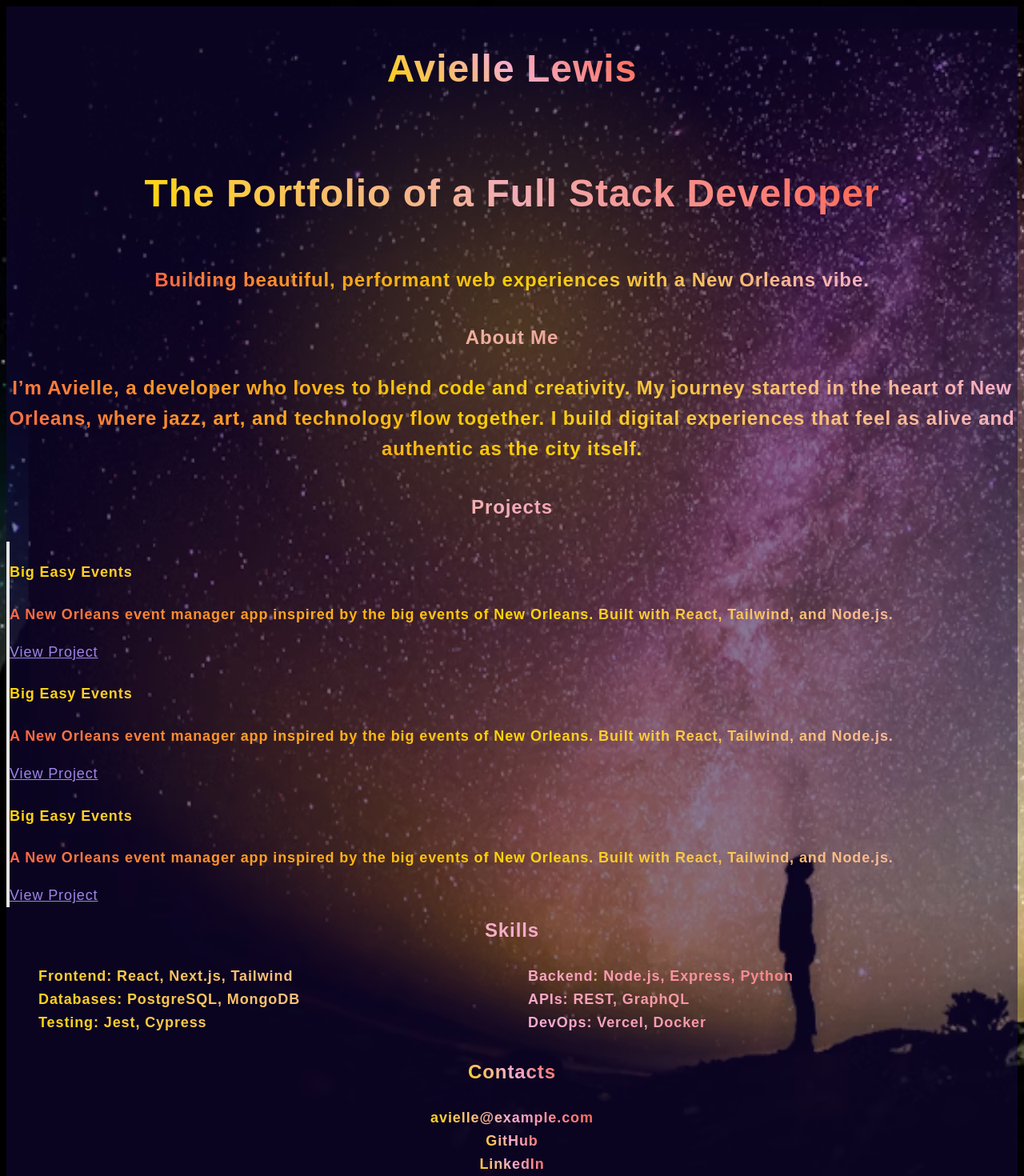
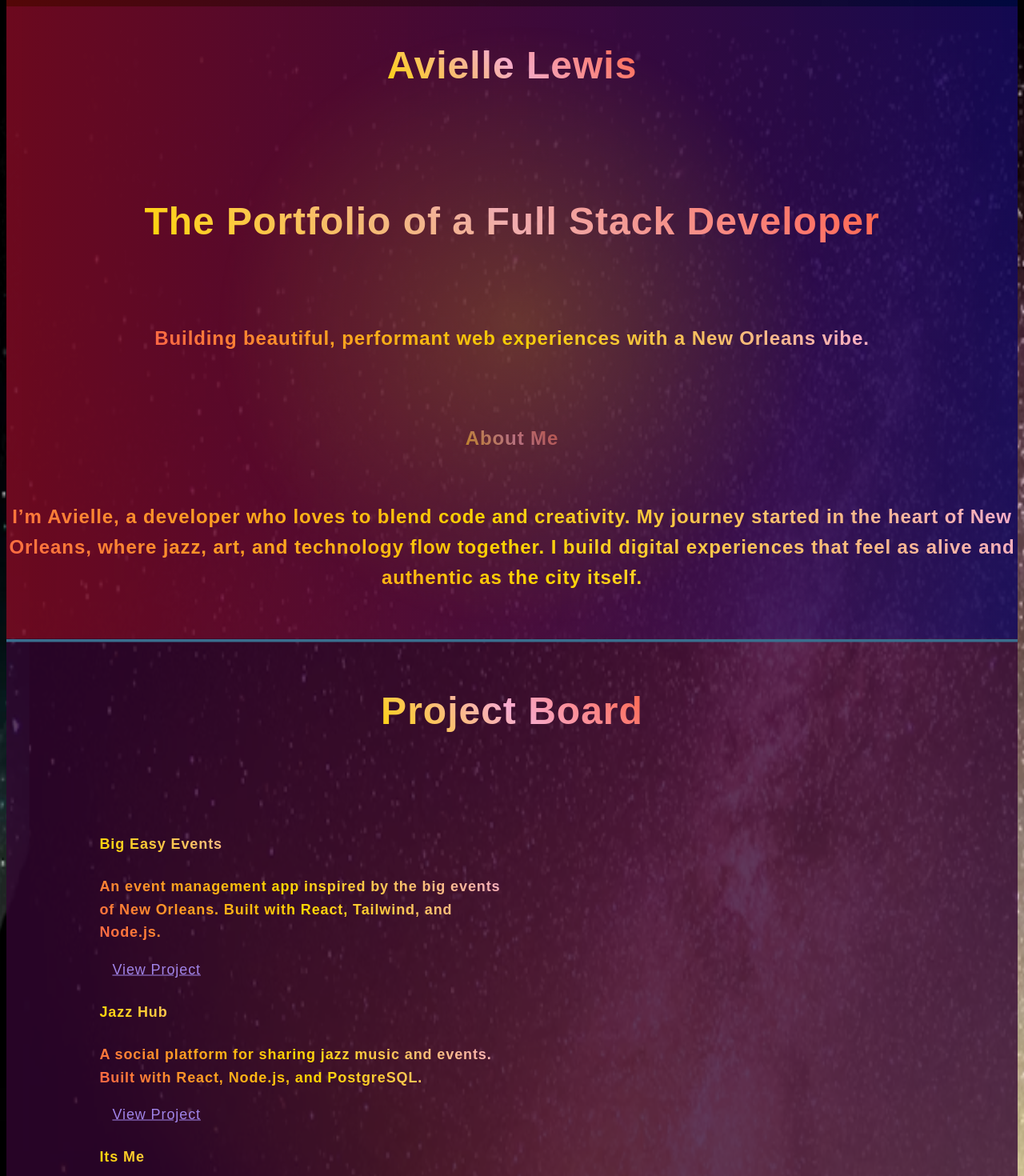
Before and after one commit to aviselanj/perfect-portfolio, a Next.js app: page / in a window 1280 px wide. Shown: the top 1470 px of the page at 80% size. Built offline with nearby package versions, Linux system fonts and the light colour scheme.

Commit message:
edited size and look of sections

```diff
--- a/src/app/globals.css
+++ b/src/app/globals.css
@@ -40,7 +40,7 @@
     --background: #1F2023;
     /* Darker Gray */
     --foreground: #E5E5E5;
-    --accent: #3A6E8E;
+    --accent: #3a6e8e4b;
     --highlight: #FF5A36;
     --secondary: #B47C5D;
     --tertiary: #A7A8A8;
@@ -48,8 +48,7 @@
 }
 
 body {
-  background: var(--background);
-  color: var(--foreground);
+  color: var(--accent);
   font-family: var(--font-primary), Arial, Helvetica, sans-serif;
   min-height: 100vh;
   position: relative;
@@ -66,7 +65,7 @@ body::before {
   left: 0;
   right: 0;
   bottom: 0;
-  background: rgba(20, 8, 66, 0.5);
+  background: rgba(51, 6, 49, 0.777);
   /* Dark transparent overlay */
   z-index: -1;
   /* Ensure it stays behind the text */
@@ -96,6 +95,7 @@ body::before {
   font-weight: bold;
 }
 
+
 .hero-text {
   font-size: 3rem;
   font-family: 'Space Grotesk', sans-serif;
@@ -103,7 +103,30 @@ body::before {
   text-align: center;
   letter-spacing: 1px;
 }
+#hero {
+  position: relative;
+  min-height: 100vh;
+}
 
+#hero::before {
+  content: '';
+  position: absolute;
+  top: 0;
+  left: 0;
+  right: 0;
+  bottom: 0;
+  background: linear-gradient(to right,
+        rgba(219, 18, 18, 0.386),
+        /* Purple with transparency */
+        rgba(1, 15, 121, 0.518)
+        /* Gold with transparency */
+      );
+
+  z-index: 0;
+  /* Make sure the overlay is behind content */
+  border-radius: inherit;
+  /* Matches rounded corners of the hero */
+}
 .subheading {
   font-size: 1.5rem;
   font-family: 'Space Grotesk', sans-serif;
@@ -112,7 +135,8 @@ body::before {
 }
 a {
   color: #A084E8;
-  transition: all 0.3s ease;
+  transition: all 9s ease;
+  padding: 1rem;
 }
 
 a:hover {
@@ -133,7 +157,7 @@ a:hover {
 }
 
 .animate-float {
-  animation: float 6s ease-in-out infinite;
+  animation: float 15s ease-in-out infinite;
 }
 
 /* Neon Text */
@@ -147,21 +171,7 @@ a:hover {
   text-shadow: 0 0 10px rgba(255, 90, 54, 1), 0 0 20px rgba(255, 90, 54, 0.7), 0 0 30px rgba(255, 90, 54, 0.5);
 }
 
-/* Background Wave Animation */
-#background-wave {
-  position: absolute;
-  top: 0;
-  left: 0;
-  width: 100%;
-  height: 100%;
-  z-index: -1;
-  animation: bg-move 20s linear infinite;
-  background-image: url('/assets/neon_wave.png');
-  background-size: 150% 150%;
-  background-repeat: no-repeat;
-  background-position: 0% 50%;
-  animation: wave-animation 16s infinite ease-in-out;
-}
+
 
 @keyframes wave-animation {
   0% {
--- a/src/app/page.tsx
+++ b/src/app/page.tsx
@@ -3,55 +3,52 @@ export default function Home() {
   return (
     <main className="flex flex-col items-center w-full min-h-screen gap-24 py-12 px-4 sm:px-8 md:px-16 bg-gradient-to-r from-new-orleans-purple to-new-orleans-gold text-white">
       {/* Hero Section */}
-      <section id="hero" className="w-full max-w-4xl text-center flex flex-col items-center gap-4 pt-8">
+      <section id="hero" className="grid place-items-center min-h-screen w-full max-w-2xl rounded-xl shadow-lg items-center justify-center p-4 m-4 font-serif animate-float border-t-4 border-background">
         <h1 className="gradient-text hero-text text-4xl sm:text-6xl font-serif font-bold animate-float text-mardiGold drop-shadow-lg">Avielle Lewis</h1>
         <h2 className="gradient-text hero-text text-xl sm:text-2xl font-serif animate-float text-mardiPurple mb-2">The Portfolio of a Full Stack Developer</h2>
         <p className="p-gradient-text subheading text-lg max-w-xl mx-auto animate-float">Building beautiful, performant web experiences with a New Orleans vibe.</p>
-      </section>
-
-      {/* About Section */}
-      <section id="about" className="w-full max-w-3xl bg-mardiPurple/80 rounded-xl shadow-lg p-8 text-mardiGold text-lg font-serif animate-float">
-        <h3 className="gradient-text subheading text-2xl font-bold mb-2">About Me</h3>
-        <p className="p-gradient-text subheading">
+        <h3 id="about" className="gradient-text subheading text-2xl font-bold mb-2">About Me</h3>
+        <p className="p-gradient-text subheading text-lg max-w-xl mx-auto animate-float">
           I’m Avielle, a developer who loves to blend code and creativity. My journey started in the heart of New Orleans, where jazz, art, and technology flow together. I build digital experiences that feel as alive and authentic as the city itself.
         </p>
       </section>
 
-      {/* Projects Section */}
-      <section id="projects" className="w-full max-w-5xl">
-        <h3 className="gradient-text subheading text-2xl font-bold text-mardiGold mb-6 font-serif animate-float">Projects</h3>
-        <div className="grid gap-8 md:grid-cols-2">
-          {/* Example Project Card */}
-          <div className="bg-mardiBlue/90 rounded-lg shadow-md p-6 border-l-4 border-mardiGold hover:scale-[1.03] transition-transform duration-300">
-            <h4 className="gradient-text text-xl font-bold text-mardiGold font-serif mb-2">Big Easy Events</h4>
-            <p className="p-gradient-text text-mardiGold/90 mb-2">A New Orleans event manager app inspired by the big events of New Orleans. Built with React, Tailwind, and Node.js.</p>
 
 
-            <a href="#" className="text-mardiGold  hover:text-mardiPurple">View Project</a>
-          </div>
-          {/* Add more project cards here */}
-
-          <div className="bg-mardiBlue/90 rounded-lg shadow-md p-6 border-l-4 border-mardiGold hover:scale-[1.03] transition-transform duration-300">
-            <h4 className="gradient-text text-xl font-bold text-mardiGold font-serif mb-2">Big Easy Events</h4>
-            <p className="p-gradient-text text-mardiGold/90 mb-2">A New Orleans event manager app inspired by the big events of New Orleans. Built with React, Tailwind, and Node.js.</p>
+      {/* About Section */}
 
 
-            <a href="#" className="text-mardiGold  hover:text-mardiPurple">View Project</a>
+      {/* Projects Section */}
+      <section id="projects" className="grid place-items-center min-h-screen w-full max-w-2xl rounded-xl shadow-lg items-center justify-center p-4 m-4 font-serif animate-float border-t-4 border-background">
+        <h3 className="gradient-text hero-text text-2xl font-bold mb-6 font-serif animate-float">Project Board</h3>
+        <div className="grid sm:grid-cols-1 md:grid-cols-2 lg:grid-cols-3 gap-6">
+          {/* Project Card 1 */}
+          <div className="rounded-lg shadow-lg hover:scale-[1.05] transition-transform duration-300 w-1/2 sm:w-80 p-8">
+            <h4 className="gradient-text text-xl font-bold font-serif mb-2 p-8">Big Easy Events</h4>
+            <p className="p-gradient-text">An event management app inspired by the big events of New Orleans. Built with React, Tailwind, and Node.js.</p>
+            <a href="#" className="transition-colors duration-300">View Project</a>
           </div>
-          <div className="bg-mardiBlue/90 rounded-lg shadow-md p-6 border-l-4 border-mardiGold hover:scale-[1.03] transition-transform duration-300">
-            <h4 className="gradient-text text-xl font-bold text-mardiGold font-serif mb-2">Big Easy Events</h4>
-            <p className="p-gradient-text text-mardiGold/90 mb-2">A New Orleans event manager app inspired by the big events of New Orleans. Built with React, Tailwind, and Node.js.</p>
 
+          {/* Project Card 2 */}
+          <div className="rounded-lg shadow-lg p-6 hover:scale-[1.05] transition-transform duration-300 w-1/2 sm:w-80">
+            <h4 className="gradient-text text-xl font-bold font-serif mb-2">Jazz Hub</h4>
+            <p className="p-gradient-text mb-2">A social platform for sharing jazz music and events. Built with React, Node.js, and PostgreSQL.</p>
+            <a href="#" className="transition-colors duration-300">View Project</a>
+          </div>
 
-            <a href="#" className="text-mardiGold  hover:text-mardiPurple">View Project</a>
+          {/* Project Card 3 */}
+          <div className="rounded-lg shadow-lg p-6 hover:scale-[1.05] transition-transform duration-300 w-1/2 sm:w-80">
+            <h4 className="gradient-text text-xl font-bold font-serif mb-2">Its Me</h4>
+            <p className="p-gradient-text p-8 mb-2">A chat app built to learn and try to mimic your personality. Built using React, Node.js, and MongoDB.</p>
+            <a href="#" className="transition-colors duration-300">View Project</a>
           </div>
         </div>
       </section>
 
       {/* Skills Section */}
-      <section id="skills" className="w-full max-w-4xl bg-mardiGold/90 rounded-xl shadow-lg p-8 text-mardiBlue font-serif animate-float">
+      <section id="skills" className="w-full max-w-4xl rounded-xl shadow-lg p-8 font-serif animate-float border-t-4 border-background">
         <h3 className="gradient-text subheading text-2xl font-bold mb-4">Skills</h3>
-        <ul className=" gradient-text grid grid-cols-2 sm:grid-cols-3 gap-2 text-lg">
+        <ul className="p-gradient-text grid grid-cols-2 sm:grid-cols-3 gap-2 text-lg">
           <li>Frontend: React, Next.js, Tailwind</li>
           <li>Backend: Node.js, Express, Python</li>
           <li>Databases: PostgreSQL, MongoDB</li>
@@ -60,31 +57,15 @@ export default function Home() {
           <li>DevOps: Vercel, Docker</li>
         </ul>
       </section>
-
-      {/* Contact Section */}
-      <h3 className="gradient-text subheading text-2xl font-bold mb-4">Contacts</h3>
-      <a
-        className="gradient-text hover:scale-105 hover:opacity-90 active:opacity-100 active:scale-100"
-        href="mailto:avielle@example.com"
-      >
-        avielle@example.com
-      </a>
-      <a
-        className="gradient-text font-semibold hover:scale-105 hover:opacity-90 active:opacity-100 active:scale-100"
-        href="https://github.com/aviselanj"
-        target="_blank"
-        rel="noopener noreferrer"
-      >
-        GitHub
-      </a>
-      <a
-        className="gradient-text hover:scale-105 hover:opacity-90 active:opacity-100 active:scale-100"
-        href="https://linkedin.com/in/aviellelewis"
-        target="_blank"
-        rel="noopener noreferrer"
-      >
-        LinkedIn
-      </a>
+      {/* Contacts Section */}
+      <section id="contact" className="w-full max-w-4xl rounded-xl shadow-lg p-8  font-serif animate-float border-t-4">
+        <h3 className="gradient-text subheading text-2xl font-bold mb-4">Contact</h3>
+        <div className="flex flex-col gap-2">
+          <a className="gradient-text p-8  hover:scale-105 hover:opacity-90 active:opacity-100 active:scale-100" href="mailto:avielleslewis@yahoo.com">avielleslewis@yahoo.com</a>
+          <a className="gradient-text p-8 font-semibold hover:scale-105 hover:opacity-90 active:opacity-100 active:scale-100" href="https://github.com/aviselanj" target="_blank" rel="noopener noreferrer">GitHub</a>
+          <a className="gradient-text p-8 hover:scale-105 hover:opacity-90 active:opacity-100 active:scale-100" href="https://linkedin.com/in/aviellelewis" target="_blank" rel="noopener noreferrer">LinkedIn</a>
+        </div>
+      </section>
 
     </main>
   );
```
